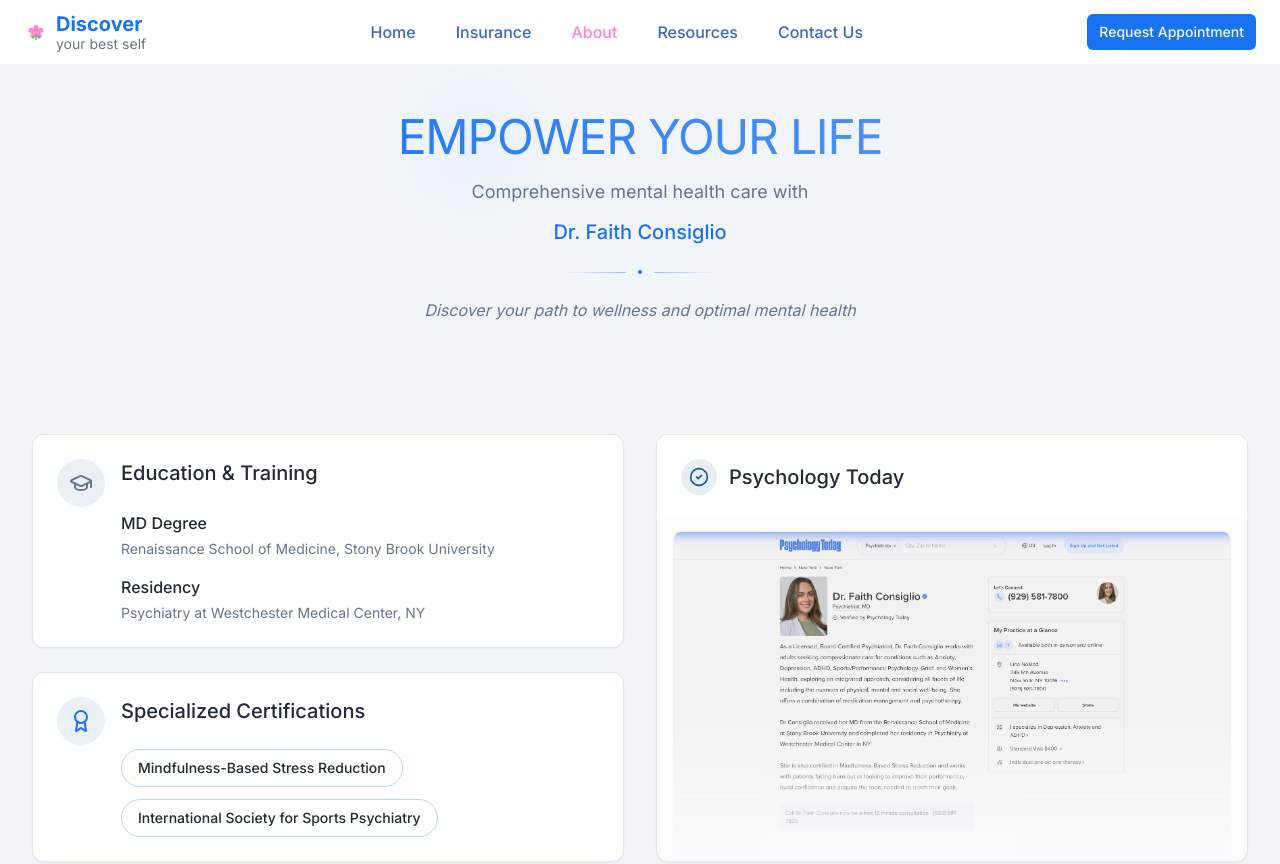
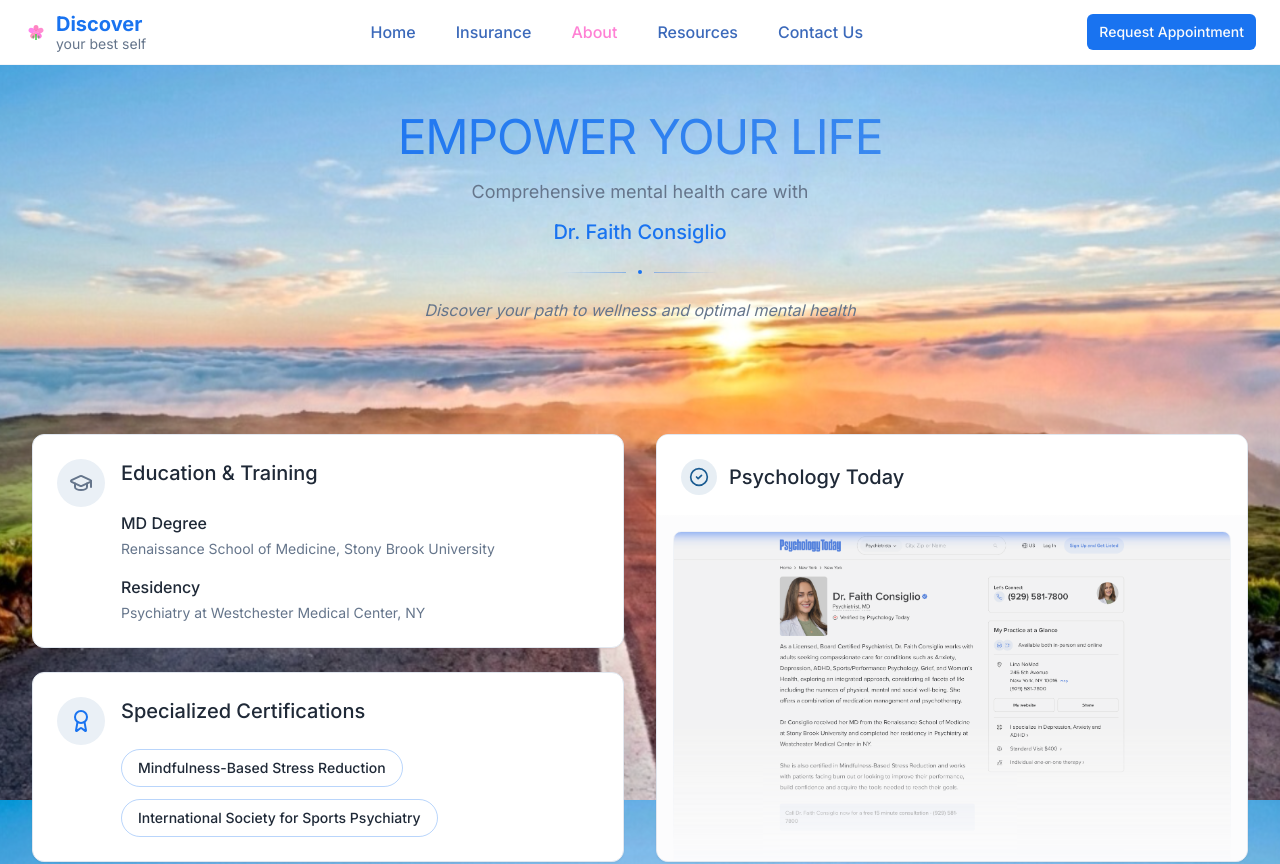
Before and after one commit to pjammula-hi/drfaith-jan16, a React (Vite) app: page /about in a window 1280 px wide. Shown: the top 864 px of the page. Built offline with nearby package versions, Linux system fonts and the light colour scheme; the HTML template or start-up script is replaced by a standard one.

Commit message:
style: remove solid background from About page to show global backdrop

```diff
--- a/src/pages/About.tsx
+++ b/src/pages/About.tsx
@@ -5,15 +5,9 @@ import { GraduationCap, Award, Heart, Brain, ExternalLink, CheckCircle2 } from "
 
 const About = () => {
   return (
-    <div className="min-h-screen bg-background">
+    <div className="min-h-screen">
       {/* Hero Section */}
       <section className="relative overflow-hidden py-12 px-4 sm:px-6 lg:px-8">
-        {/* Background with subtle gradient */}
-        <div className="absolute inset-0 bg-gradient-to-br from-primary/3 via-background to-secondary/10"></div>
-
-        {/* Subtle decorative elements */}
-        <div className="absolute top-8 left-1/3 w-24 h-24 bg-primary/5 rounded-full blur-2xl"></div>
-        <div className="absolute bottom-8 right-1/3 w-32 h-32 bg-secondary/10 rounded-full blur-2xl"></div>
 
         <div className="relative max-w-4xl mx-auto text-center">
           {/* Refined heading */}
```
